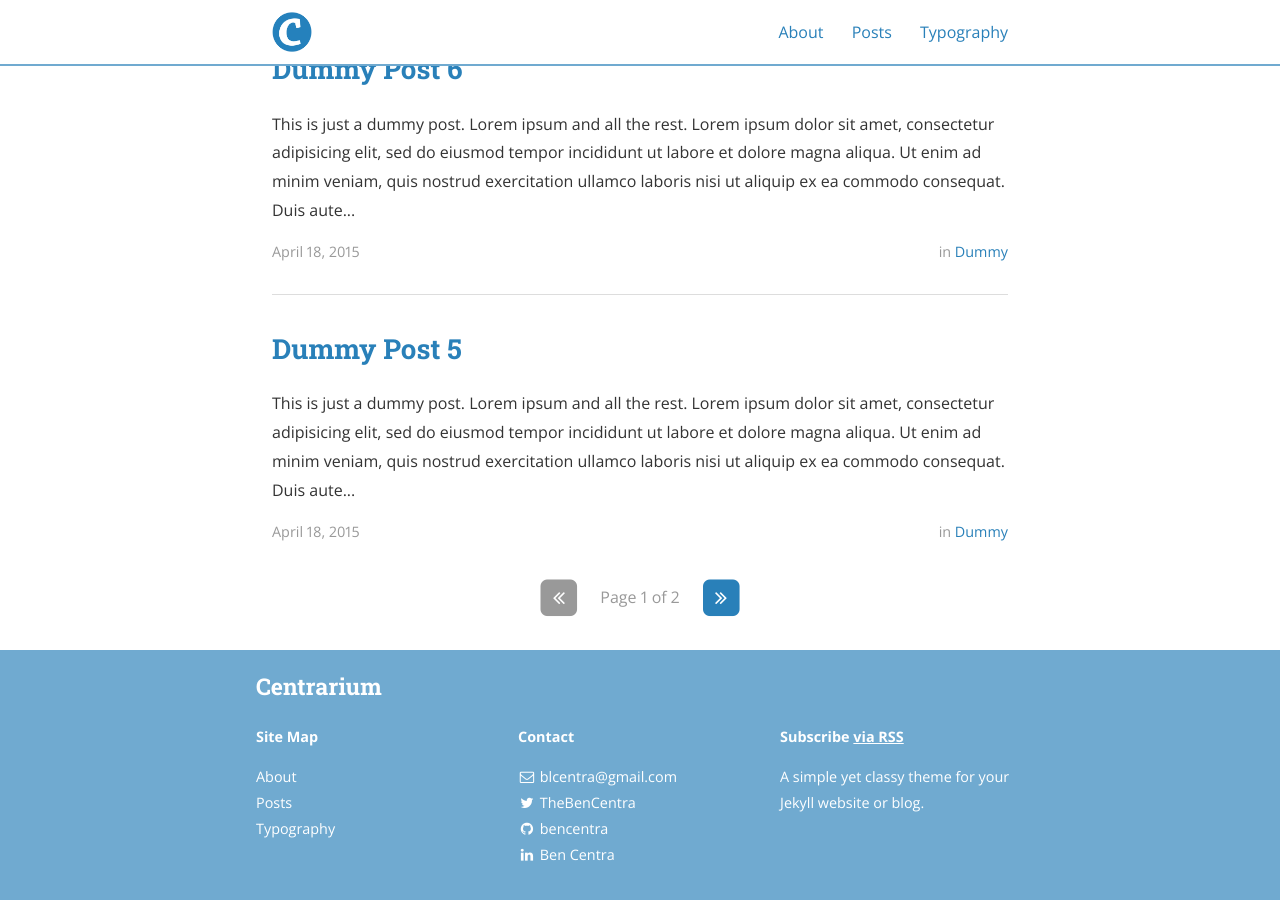
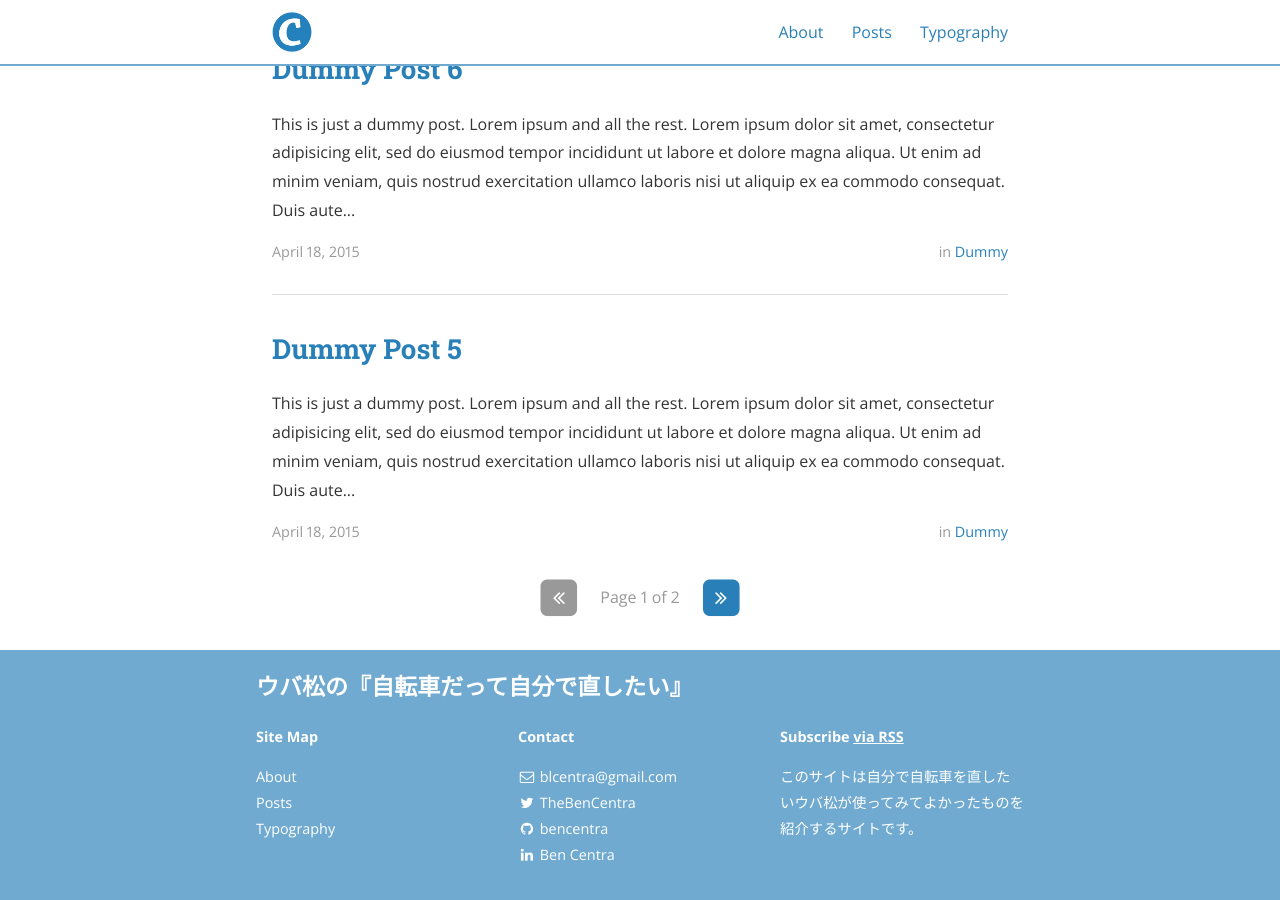
Before and after one commit to matsukei721/cycles_shops, a Jekyll site: the page built from index.html, in a window 1280 px wide and 900 px high, scrolled down 1275 px. Built offline with Jekyll 4.4.1, drawn with Linux system fonts in a browser that asks for light colours; nearby versions of some CDN libraries; the list of posts is cut into pages by our own code; some of the changed text lies outside the part shown.

Commit message:
change URL

```diff
--- a/_config.yml
+++ b/_config.yml
@@ -9,17 +9,17 @@ exclude:
   - "/vendor/"
 
 # Site settings
-title: Centrarium
+title: "ウバ松の『自転車だって自分で直したい』"
 subtitle: "A simple yet classy theme for your Jekyll website or blog"
 email: blcentra@gmail.com
 name: Ben Centra
 description: >
-  A simple yet classy theme for your Jekyll website or blog.
+  このサイトは自分で自転車を直したいウバ松が使ってみてよかったものを紹介するサイトです。
 # Base URL of site (i.e. /blog). It should always start with a slash,
 # and never end with a slash. Set it to a blank value if hosting at the
 # root of your server.
 baseurl: "" # the subpath of your site, e.g. /blog/
-url: "" # the base hostname & protocol for your site
+url: https://ubamatsu.github.io/cycles_shops/ # the base hostname & protocol for your site
 cover: "/assets/header_image.jpg"
 logo: "/assets/logo.png"
 
```
